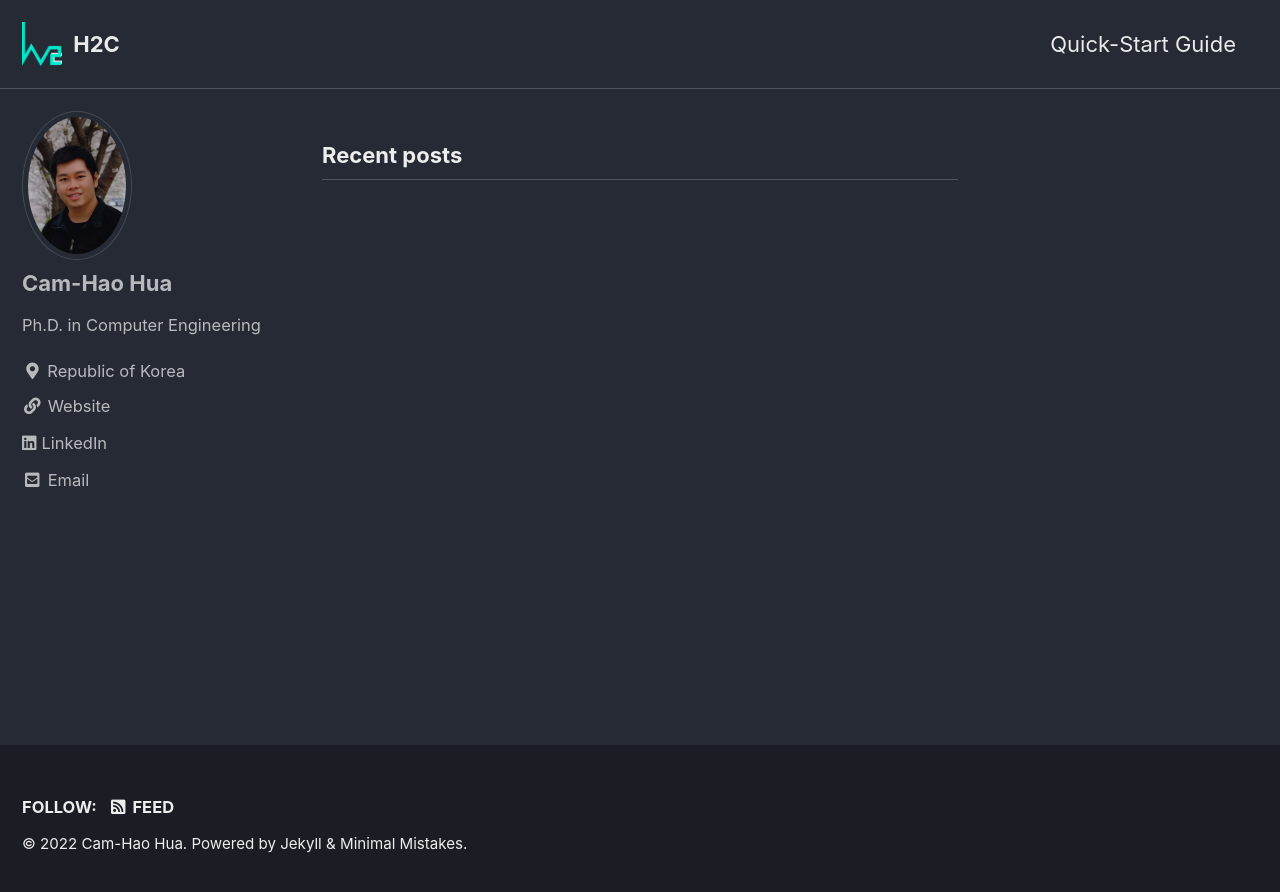
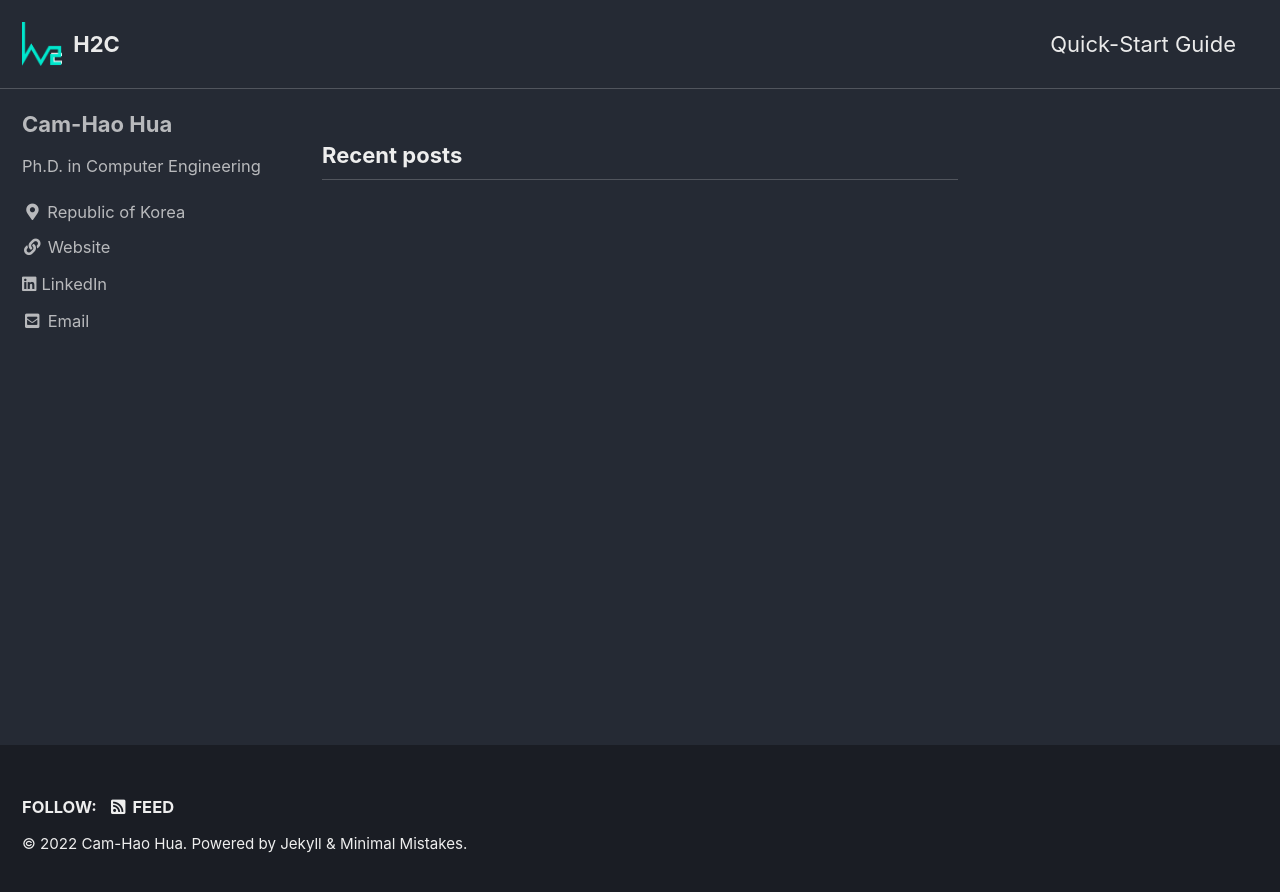
Before and after one commit to camhao168/camhao168.github.io, a Jekyll site: the page built from index.html, in a window 1280 px wide. Shown: the top 892 px of the page. Built offline with Jekyll 4.4.1, drawn with Linux system fonts in a browser that asks for light colours; cached includes are drawn as plain includes; the list of posts is cut into pages by our own code.

Commit message:
Update _config.yml

```diff
--- a/_config.yml
+++ b/_config.yml
@@ -105,7 +105,7 @@ analytics:
 # Site Author
 author:
   name             : "Cam-Hao Hua"
-  avatar           : "/assets/images/bio_photo.jpg" # path of avatar image, e.g. "/assets/images/bio-photo.jpg"
+  avatar           : #"/assets/images/bio_photo.jpg" path of avatar image, e.g. "/assets/images/bio-photo.jpg"
   bio              : "Ph.D. in Computer Engineering"
   location         : "Republic of Korea"
   email            : "huacamhao (at) gmail (dot) com"
```
